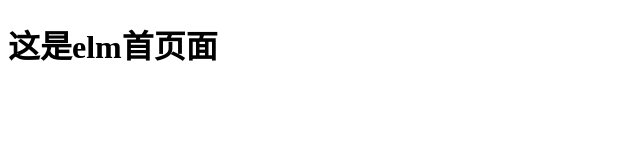
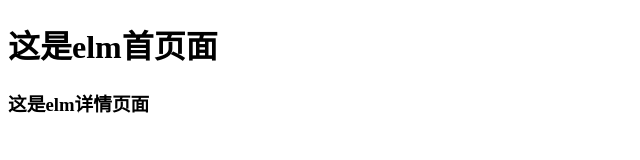
Before and after one commit to zhupanfeng/elm, a plain HTML site: page index.html in a window 1280 px wide. Shown: the whole page, without its empty margins (0-640 px from the left). Drawn offline with Linux system fonts and the light colour scheme.

Commit message:
这是elm详情页面

```diff
--- a/index.html
+++ b/index.html
@@ -8,5 +8,6 @@
 </head>
 <body>
     <h1>这是elm首页面</h1>
+    <h3>这是elm详情页面</h3>
 </body>
 </html>
```
